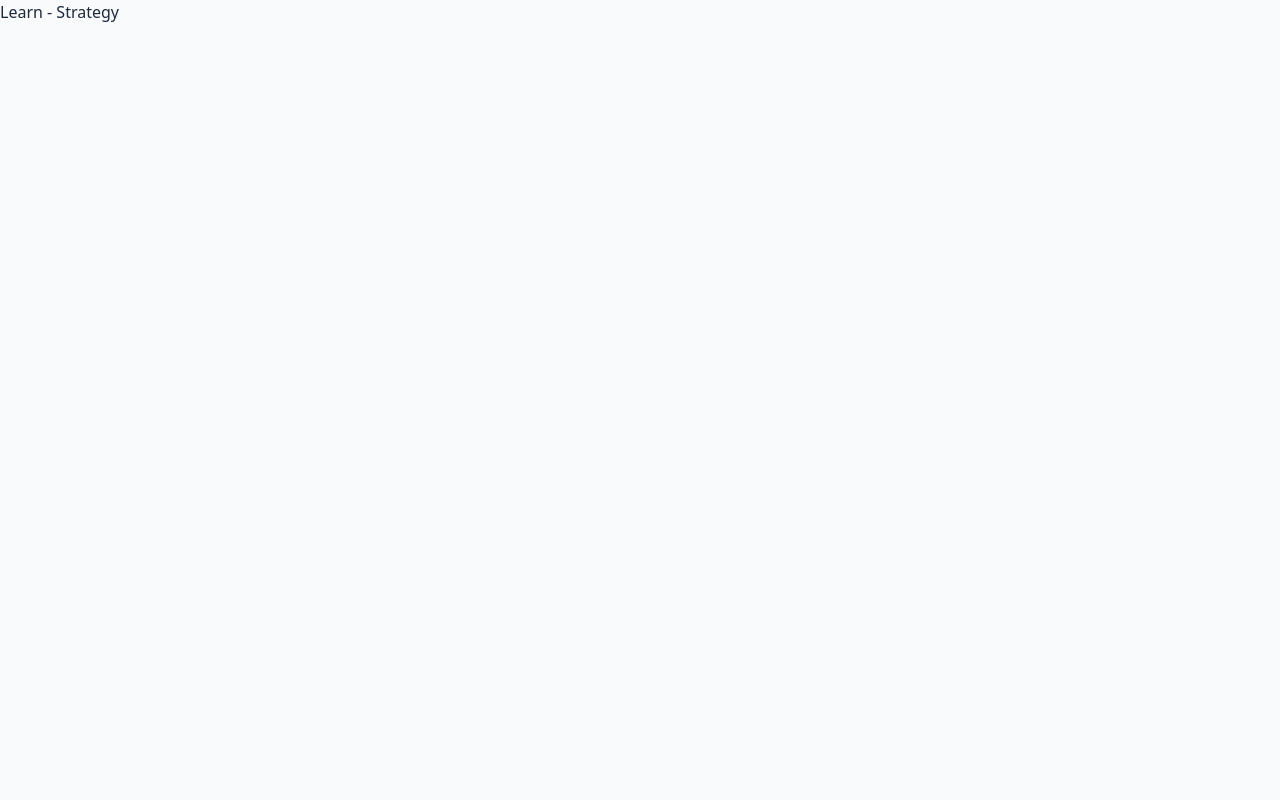
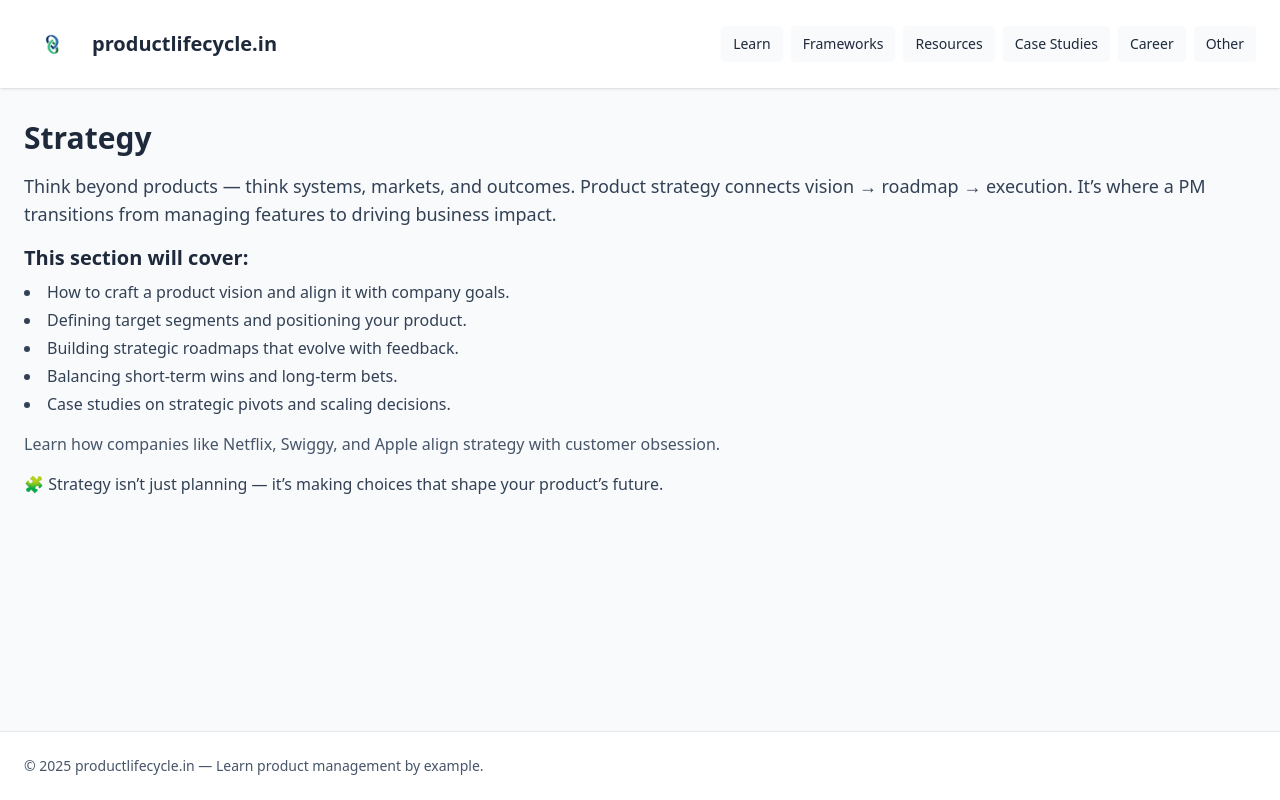
Before and after one commit to rahulmailbox90/productlifecycle-in, a Next.js app: page /learn/strategy in a window 1280 px wide. Built offline with nearby package versions, Linux system fonts and the light colour scheme.

Commit message:
feat(learn): add Strategy content

```diff
--- a/pages/learn/strategy.js
+++ b/pages/learn/strategy.js
@@ -1,3 +1,25 @@
+import Layout from '../../components/Layout'
+
 export default function Strategy() {
-  return <div>Learn - Strategy</div>
+  return (
+    <Layout>
+      <h1 className="text-3xl font-bold mb-4">Strategy</h1>
+
+      <p className="text-lg text-slate-700 mb-4">Think beyond products — think systems, markets, and outcomes.
+      Product strategy connects vision → roadmap → execution. It’s where a PM transitions from managing features to driving business impact.</p>
+
+      <h2 className="text-xl font-semibold mt-4">This section will cover:</h2>
+      <ul className="list-disc list-inside mt-2 text-slate-700 space-y-1">
+        <li>How to craft a product vision and align it with company goals.</li>
+        <li>Defining target segments and positioning your product.</li>
+        <li>Building strategic roadmaps that evolve with feedback.</li>
+        <li>Balancing short-term wins and long-term bets.</li>
+        <li>Case studies on strategic pivots and scaling decisions.</li>
+      </ul>
+
+      <p className="text-slate-600 mt-4">Learn how companies like Netflix, Swiggy, and Apple align strategy with customer obsession.</p>
+
+      <p className="mt-4 text-slate-700">🧩 Strategy isn’t just planning — it’s making choices that shape your product’s future.</p>
+    </Layout>
+  )
 }
```
